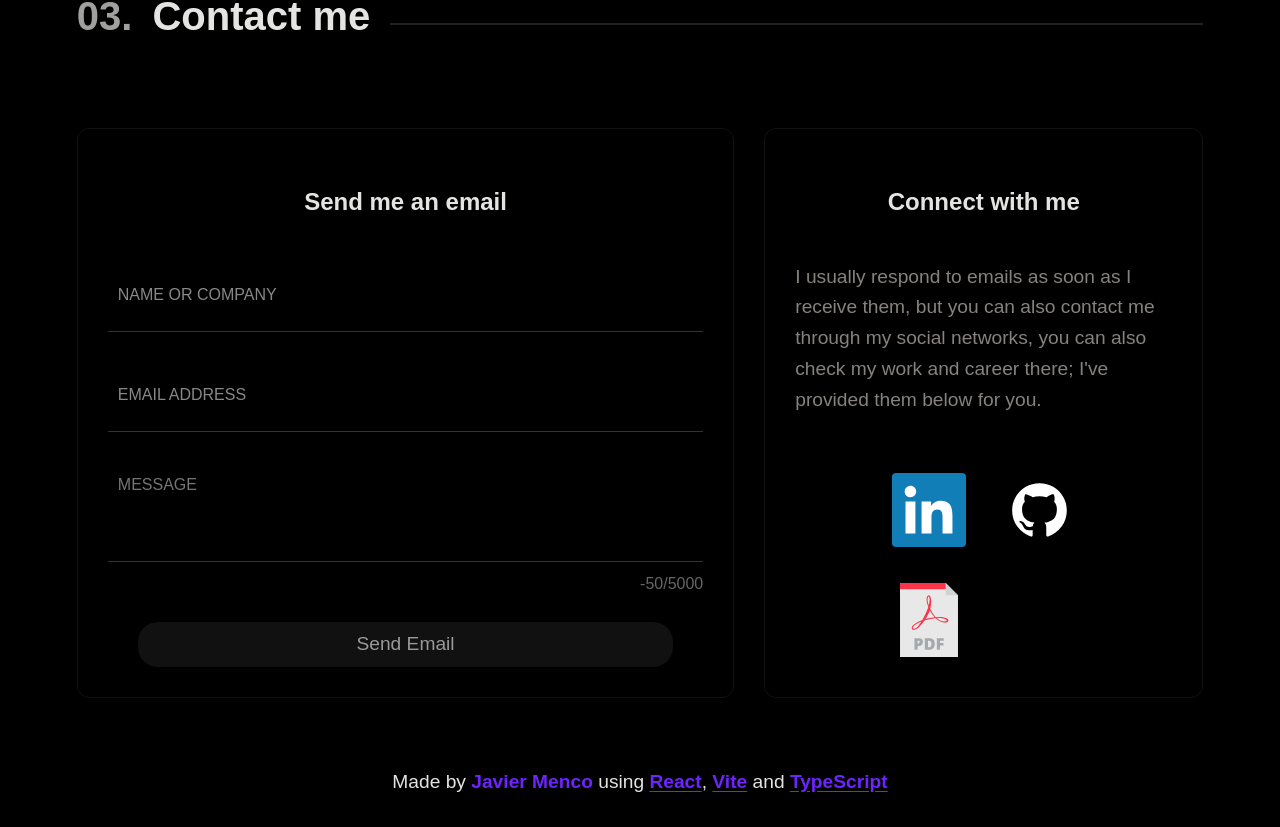
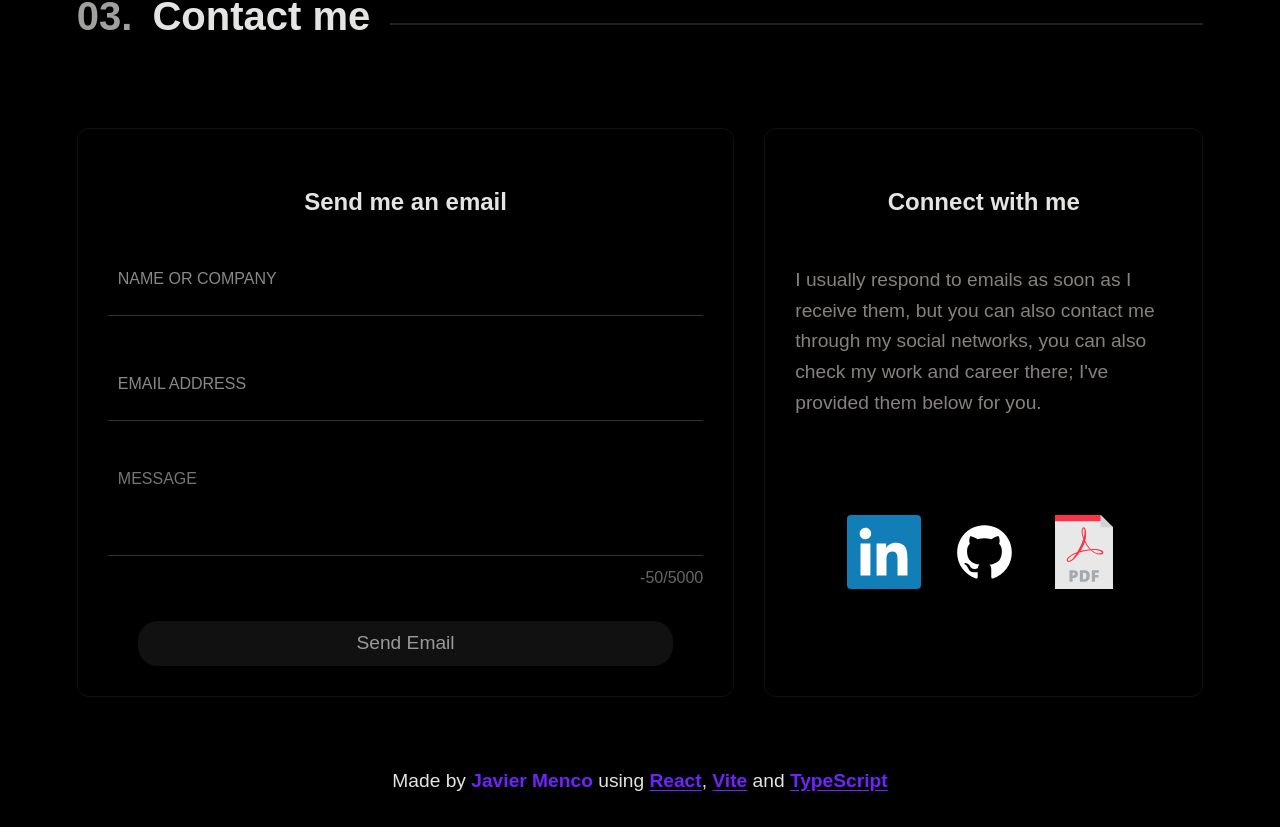
Before and after one commit to TrinitroToluen0/Portfolio, a React (Vite) app: page / in a window 1280 px wide. Shown: the part 6054-6881 px from the top of the page. Built offline with nearby package versions, Linux system fonts and the light colour scheme; a web font is replaced by a local one.

Commit message:
Small visual enhancements

```diff
--- a/src/App.css
+++ b/src/App.css
@@ -9,7 +9,6 @@
 :root {
     max-width: 1440px;
     --body-bg-color: #000;
-    --body-bg-color-1: #0c0a09;
     --primary-color: #6F23FF;
     --cool-green: #33b864;
     --font-color: #a8a29ecc;
--- a/src/components/Contact/Contact.css
+++ b/src/components/Contact/Contact.css
@@ -1,7 +1,3 @@
-/* .contact {
-    padding-bottom: 20px;
-} */
-
 .contact__container {
     display: flex;
     width: 100%;
@@ -10,12 +6,12 @@
     gap: 30px;
 }
 
-.contact__left,
-.contact__right {
-    display: flex;
-    flex-direction: column;
-    align-items: center;
+.contact .card {
     padding: 30px;
+}
+
+.contact h3 {
+    text-align: center;
 }
 
 .contact__left {
@@ -24,33 +20,16 @@
 
 .contact__right {
     width: 40%;
-}
-
-.contact__right__content {
-    flex-grow: 1;
     display: flex;
     flex-direction: column;
 }
 
-.contact__gridContainer {
-    display: grid;
-    grid-template-columns: auto auto;
-    grid-template-rows: auto auto;
-    gap: 20px;
-    width: fit-content;
-    margin: 50px auto auto;
-}
-
-.contact__left__title {
-    margin-bottom: 20px;
-}
-
-.contact__right__title {
-    margin-bottom: 40px;
-}
-
-.contact__right__description {
-    margin: 0;
+.contact__socials {
+    display: flex;
+    align-items: center;
+    justify-content: center;
+    gap: 10px;
+    flex-grow: 1;
 }
 
 .contact__form {
@@ -59,7 +38,7 @@
     align-items: center;
     width: 100%;
     flex-grow: 1;
-    gap: 30px;
+    gap: 35px;
     margin-top: 20px;
 }
 
--- a/src/components/Contact/Contact.tsx
+++ b/src/components/Contact/Contact.tsx
@@ -161,16 +161,14 @@ export default function Contact() {
                 </div>
                 <div className="contact__right card">
                     <h3 className="contact__right__title">Connect with me</h3>
-                    <div className="contact__right__content">
-                        <p className="contact__right__description description">
-                            I usually respond to emails as soon as I receive them, but you can also contact me through my social networks, you can also check my work and career
-                            there; I've provided them below for you.
-                        </p>
-                        <div className="contact__gridContainer">
-                            <IconCard icon={icons.linkedinIcon} alt="LinkedIn" url={config.LINKEDIN_PROFILE} />
-                            <IconCard icon={icons.githubIcon} alt="GitHub" url={config.GITHUB_PROFILE} />
-                            <IconCard icon={icons.pdfIcon} alt="Curriculum" url={curriculum}></IconCard>
-                        </div>
+                    <p className="contact__right__description description">
+                        I usually respond to emails as soon as I receive them, but you can also contact me through my social networks, you can also check my work and career there;
+                        I've provided them below for you.
+                    </p>
+                    <div className="contact__socials">
+                        <IconCard icon={icons.linkedinIcon} alt="LinkedIn" url={config.LINKEDIN_PROFILE} />
+                        <IconCard icon={icons.githubIcon} alt="GitHub" url={config.GITHUB_PROFILE} />
+                        <IconCard icon={icons.pdfIcon} alt="Curriculum" url={curriculum}></IconCard>
                     </div>
                 </div>
             </div>
```
